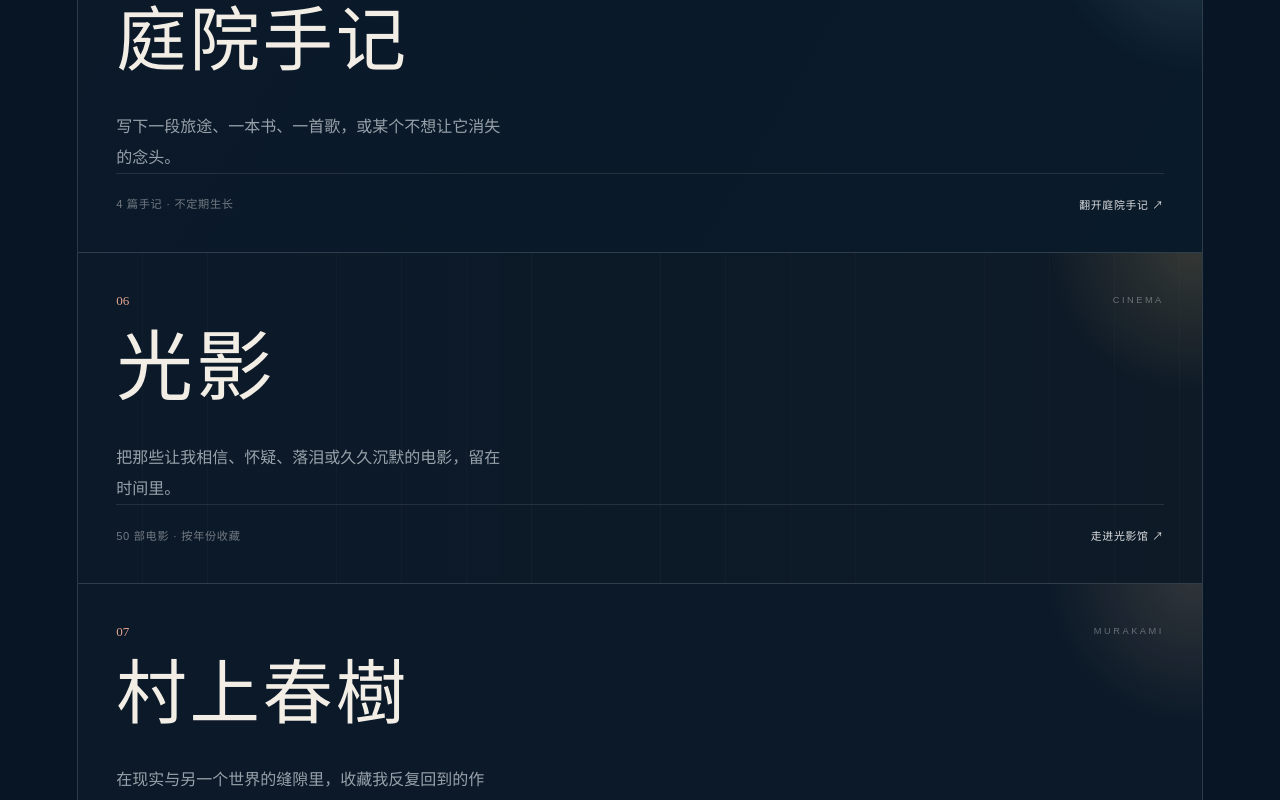
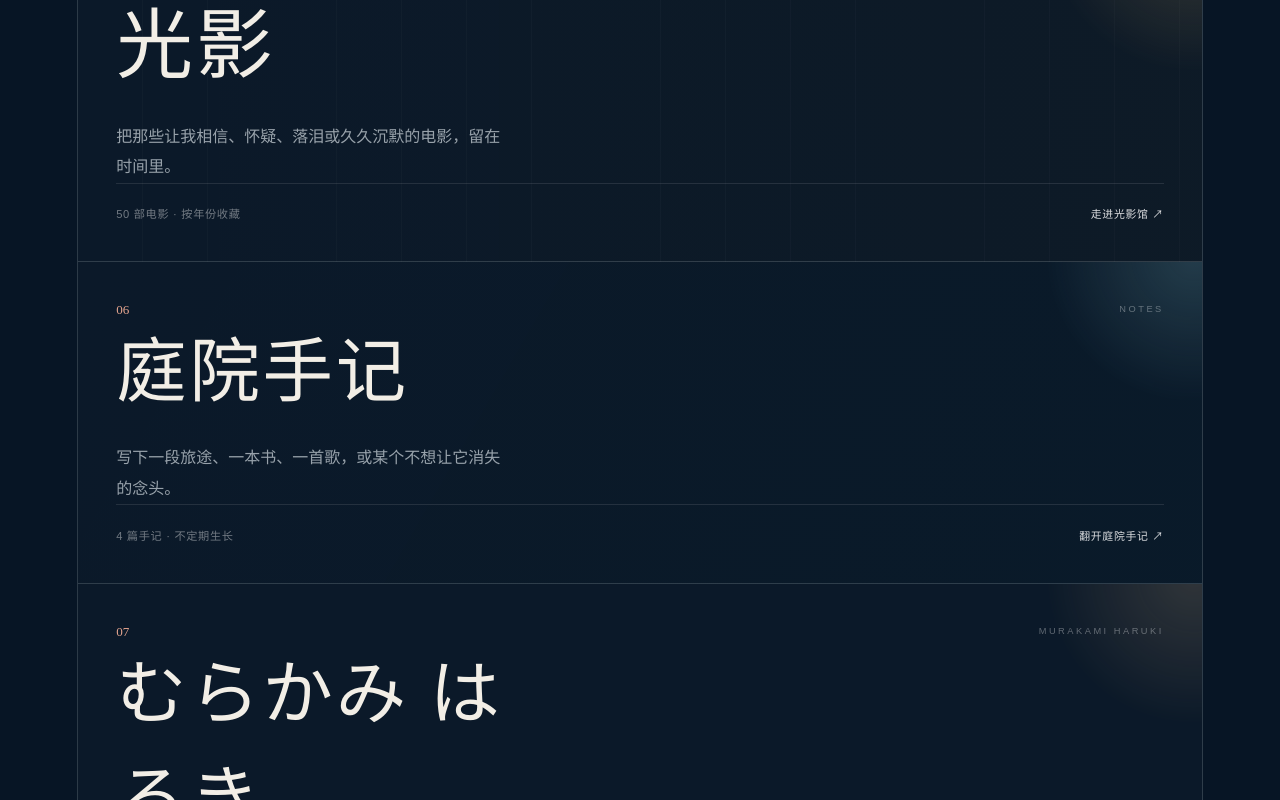
Before and after one commit to Sehuri/Sehuri.github.io, a Next.js app: page / in a window 1280 px wide. Shown: the part 3300-4100 px from the top of the page. Built offline with nearby package versions, Linux system fonts and the light colour scheme.

Commit message:
refactor: reorder cinema and notes modules

```diff
--- a/app/page.tsx
+++ b/app/page.tsx
@@ -54,6 +54,16 @@ const spaces = [
   },
   {
     index: "05",
+    name: "光影",
+    english: "CINEMA",
+    description: "把那些让我相信、怀疑、落泪或久久沉默的电影，留在时间里。",
+    detail: `${filmCount} 部电影 · 按年份收藏`,
+    href: "#films",
+    action: "走进光影馆",
+    tone: "film",
+  },
+  {
+    index: "06",
     name: "庭院手记",
     english: "NOTES",
     description: "写下一段旅途、一本书、一首歌，或某个不想让它消失的念头。",
@@ -63,19 +73,9 @@ const spaces = [
     tone: "notes",
   },
   {
-    index: "06",
-    name: "光影",
-    english: "CINEMA",
-    description: "把那些让我相信、怀疑、落泪或久久沉默的电影，留在时间里。",
-    detail: `${filmCount} 部电影 · 按年份收藏`,
-    href: "#films",
-    action: "走进光影馆",
-    tone: "film",
-  },
-  {
     index: "07",
-    name: "村上春樹",
-    english: "MURAKAMI",
+    name: "むらかみ はるき",
+    english: "MURAKAMI HARUKI",
     description: "在现实与另一个世界的缝隙里，收藏我反复回到的作品。",
     detail: `${murakamiBooks.length} 部作品 · 长篇与短篇小说集`,
     href: "#murakami",
```
